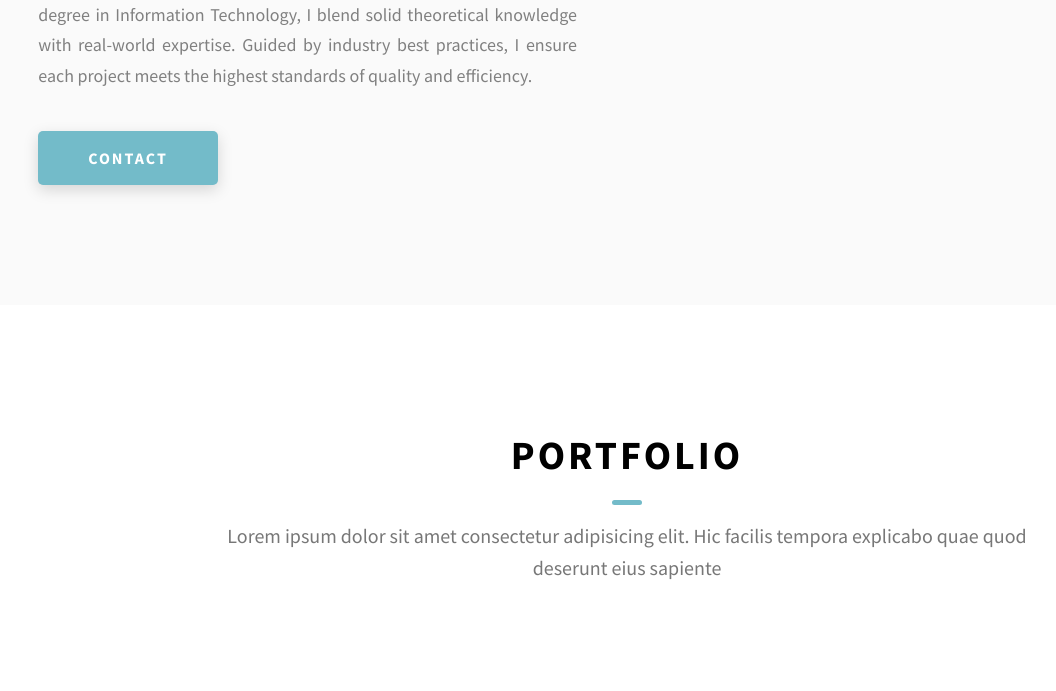
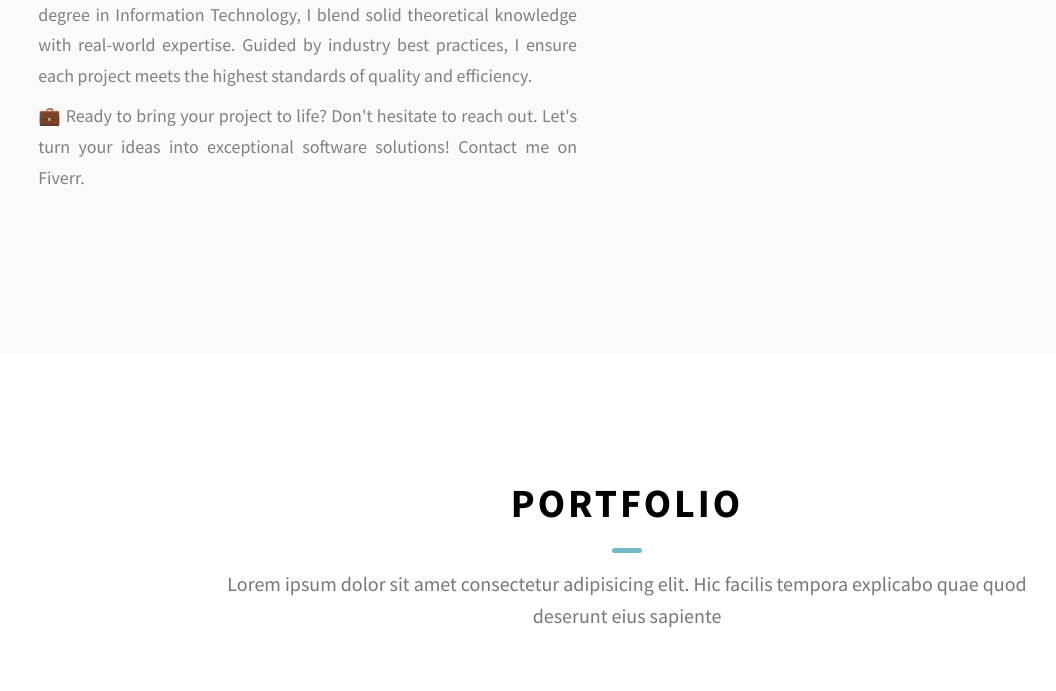
Before and after one commit to rlusitha/rlusitha.github.io, a website: page index.html in a window 1280 px wide. Shown: the part 1566-2257 px from the top of the page, without its empty margins (13-1069 px from the left). Drawn offline with Linux system fonts and the light colour scheme.

Commit message:
about section done

```diff
--- a/index.html
+++ b/index.html
@@ -42,9 +42,9 @@
                 Portfolio
               </a>
             </li>
-            <li class="header__link-wrapper">
+            <!-- <li class="header__link-wrapper">
               <a href="./index.html#contact" class="header__link"> Contact </a>
-            </li>
+            </li> -->
           </ul>
           <div class="header__main-ham-menu-cont">
             <img
@@ -75,9 +75,9 @@
               <a href="./index.html#projects"> Portfolio </a>
             </li>
 
-            <li class="header__sm-menu-link">
+            <!-- <li class="header__sm-menu-link">
               <a href="./index.html#contact"> Contact </a>
-            </li>
+            </li> -->
           </ul>
         </div>
       </div>
@@ -176,10 +176,13 @@
                 I blend solid theoretical knowledge with real-world expertise.
                 Guided by industry best practices, I ensure each project meets the highest standards of quality and efficiency.
               </p>
+              <p class="about__content-details-para">
+                💼 Ready to bring your project to life? Don't hesitate to reach out. Let's turn your ideas into exceptional software solutions! Contact me on Fiverr.
+              </p>
             </div>
-            <a href="./#contact" class="btn btn--med btn--theme dynamicBgClr"
+            <!-- <a href="./#contact" class="btn btn--med btn--theme dynamicBgClr"
               >Contact</a
-            >
+            > -->
           </div>
           <div class="about__content-skills">
             <h3 class="about__content-title">My Skills</h3>
@@ -295,7 +298,7 @@
         </div>
       </div>
     </section>
-    <section id="contact" class="contact sec-pad dynamicBg">
+    <!-- <section id="contact" class="contact sec-pad dynamicBg">
       <div class="main-container">
         <h2 class="heading heading-sec heading-sec__mb-med">
           <span class="heading-sec__main heading-sec__main--lt">Contact</span>
@@ -346,7 +349,7 @@
           </form>
         </div>
       </div>
-    </section>
+    </section> -->
     <footer class="main-footer">
       <div class="main-container">
         <div class="main-footer__upper">
```
